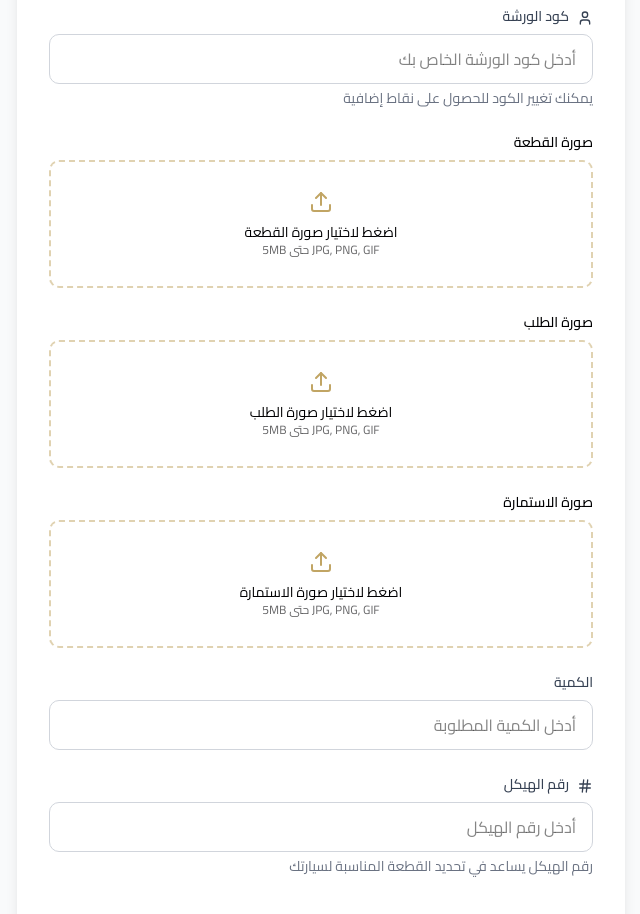
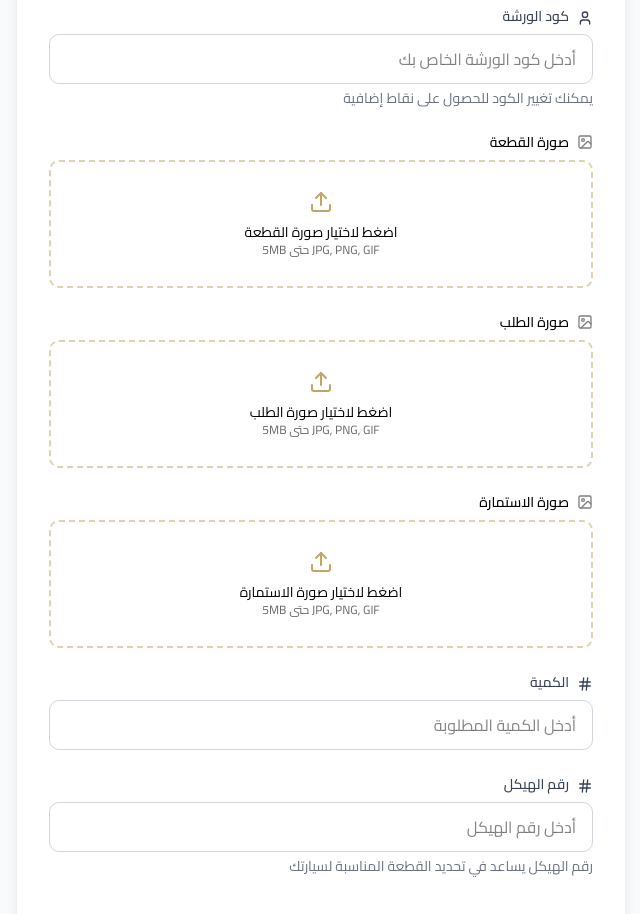
Before and after one commit to mohamedsaeed22/auto-parts, a Next.js app: page /userPricing in a window 1280 px wide. Shown: the part 820-1734 px from the top of the page, without its empty margins (639-1279 px from the left). Built offline with nearby package versions, Linux system fonts and the light colour scheme.

Commit message:
feat: add icon to UserPricingPage form input and update ImageUpload component to include icon in label for enhanced visual clarity and user experience

```diff
--- a/src/app/userPricing/page.tsx
+++ b/src/app/userPricing/page.tsx
@@ -159,6 +159,7 @@ export default function UserPricingPage() {
                 <FormInput
                   label="الكمية"
                   type="number"
+                  icon={Hash}
                   placeholder="أدخل الكمية المطلوبة"
                   min="1"
                   error={errors.quantity?.message}
--- a/src/components/userPricing/ImageUpload.tsx
+++ b/src/components/userPricing/ImageUpload.tsx
@@ -1,7 +1,7 @@
 import { forwardRef } from "react";
 import { Upload, X } from "lucide-react";
 import Image from "next/image";
-
+import { Image as ImageIcon } from "lucide-react";
 interface ImageUploadProps {
   id: string;
   label: string;
@@ -20,7 +20,9 @@ export const ImageUpload = forwardRef<HTMLInputElement, ImageUploadProps>(
 
     return (
       <div>
-        <label className="block text-sm font-medium text-logo-black mb-2 text-right">
+        {/* put icon before label from lucide icon */}
+        <label className="text-sm font-medium text-logo-black mb-2 text-right flex items-center gap-2">
+          <ImageIcon   size={16} color="gray" />
           {label}
         </label>
         <div className="space-y-4">
```
